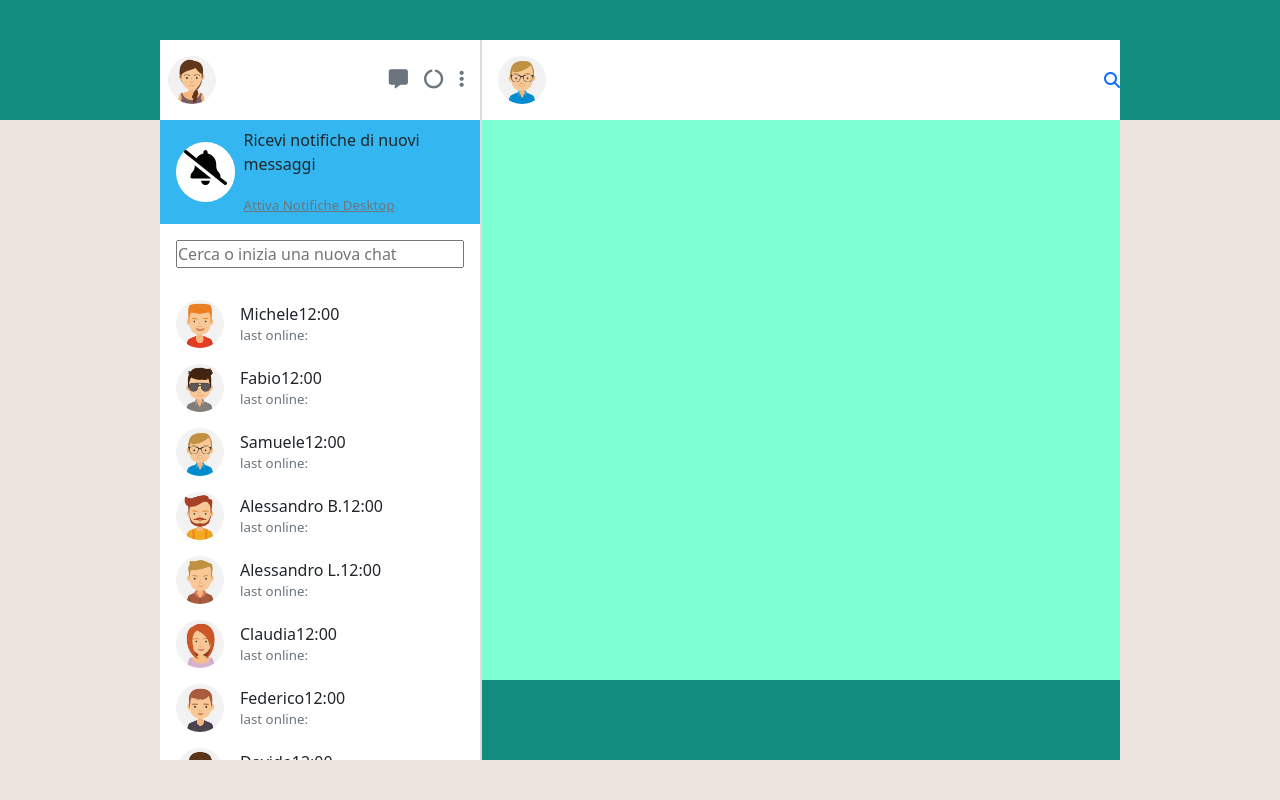
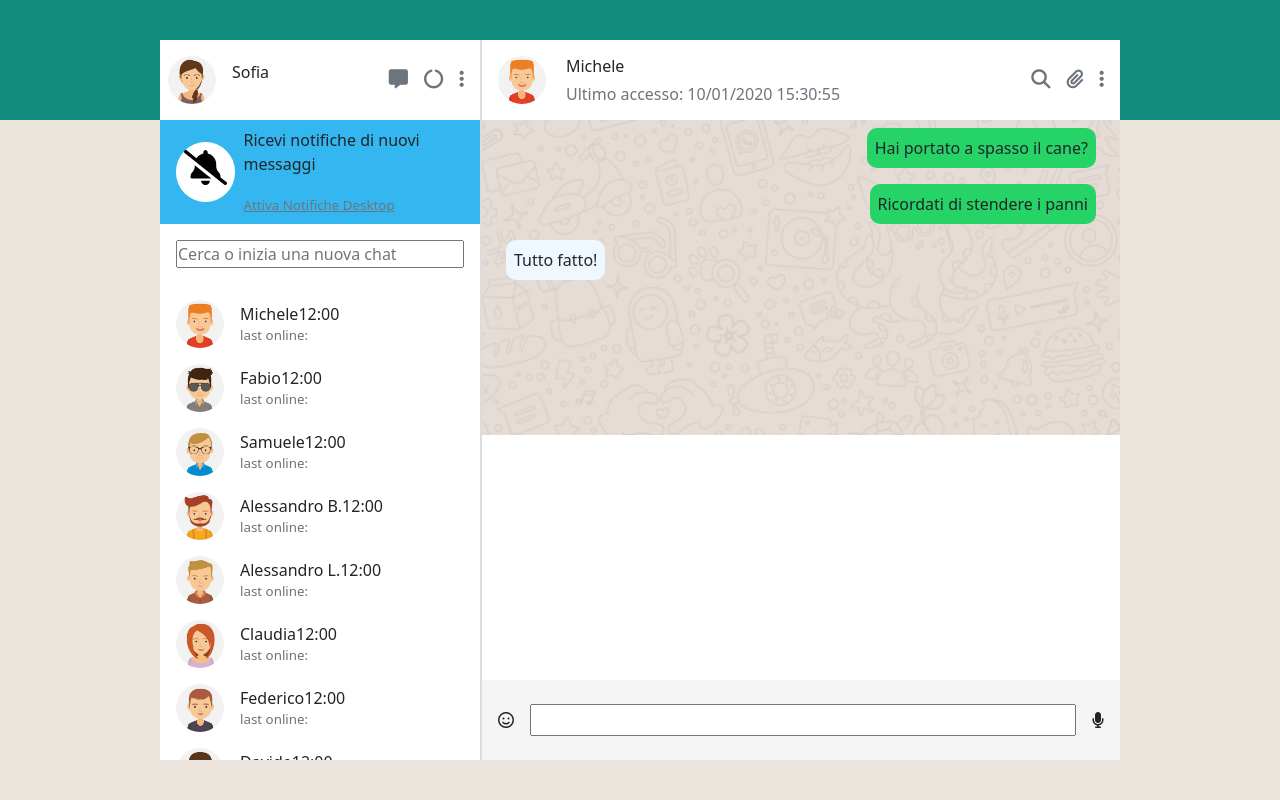
Before and after one commit to Benedetto-Bonaccorso/vue-boolzapp, a plain HTML site: page index.html in a window 1280 px wide. Drawn offline with nearby package versions, Linux system fonts and the light colour scheme.

Commit message:
markup completo per ora

```diff
--- a/assets/css/style.css
+++ b/assets/css/style.css
@@ -76,7 +76,8 @@ body{
 
 }
 
-.user-options>a>i{
+.user-options>a>i,
+.upper-chat-options>a>i{
     font-size: larger;
 }
 
@@ -91,16 +92,39 @@ body{
 }
 
 .upper-chat{
-
     height: 5rem;
 }
 
 .main-chat{
-    background-color: aquamarine;
     height: calc(100% - 10rem);
 }
 
 .lower-chat{
-    background-color: #128C7E;
+    background-color: whitesmoke;
     height: 5rem;
 }
+
+.messages{
+    border-radius: 10px;
+    z-index: 2;
+    width: fit-content;
+}
+
+.messages-background{
+    width: 100%;
+    z-index: 0;
+}
+
+.sent{
+    background-color: #25d366;
+    align-self: flex-end;
+}
+
+.received{
+    background-color: aliceblue;
+}
+
+.message-input{
+    height: 40%;
+    width: 100%;
+}
--- a/assets/js/main.js
+++ b/assets/js/main.js
@@ -1,10 +1,11 @@
 const { createApp } = Vue
 
 createApp({
+
   data() {
     return {
         source: "./assets/img/",
-        counter: 2,
+        counter: 0,
         contacts: [
             {
                 name: 'Michele',
--- a/index.html
+++ b/index.html
@@ -27,8 +27,9 @@
 
 
                             <div class="p-2 user d-flex justify-content-between">
-                                <div class="user-info">
+                                <div class="user-info d-flex align-items-center">
                                     <img src="./assets/img/avatar_io.jpg" alt="my avatar" class="contact-image my-2">
+                                    <p>Sofia</p>
                                 </div>
                                 <div class="user-options d-flex align-items-center">
 
@@ -74,20 +75,40 @@
 
                             <div class="upper-chat d-flex justify-content-between">
 
-                                <img :src="source + 'avatar' + contacts[counter].avatar +'.jpg'" class="contact-image m-3">
+                                <div class="contact-avatar-information d-flex align-items-center">
 
-                                <div class="upper-chat-options d-flex align-items-center">
-                                    <a href="#"><i class="fa-solid fa-magnifying-glass"></i></a>
-                                    <a href="#"></a>
-                                    <a href="#"></a>
+                                    <img :src="source + 'avatar' + contacts[counter].avatar +'.jpg'" class="contact-image m-3">
+
+                                    <div class="contact-name-and-last-access">
+                                        <p class="m-1">{{contacts[counter].name}}</p>
+                                        <p class="text-muted m-1">Ultimo accesso: {{contacts[counter].messages[0].date}}</p>
+                                    </div>
+
+                                </div>
+
+                                <div class="upper-chat-options d-flex align-items-center mx-2">
+                                    <a class="mx-2 text-secondary" href="#"><i class="fa-solid fa-magnifying-glass"></i></a>
+                                    <a class="mx-2 text-secondary" href="#"><i class="fa-solid fa-paperclip"></i></a>
+                                    <a class="mx-2 text-secondary" href="#"><i class="fa-solid fa-ellipsis-vertical"></i></a>
                                 </div>
 
                             </div>
-                            <div class="main-chat">
+                            <div class="main-chat  position-relative">
+
+                                <img src="./assets/img/mine.jpg" class="position-absolute messages-background" alt="">
+
+
+                                <div class="messages-wrapper d-flex flex-column">
+                                    <p class="messages d-inline p-2 my-2 mx-4" v-for="(text, i) in contacts[0].messages" :class="text.status">
+                                        {{text.message}}
+                                    </p>
+                                </div>
 
                             </div>
-                            <div class="lower-chat">
-
+                            <div class="lower-chat d-flex align-items-center">
+                                <i class="fa-regular fa-face-smile mx-3"></i>
+                                <input type="text" class="message-input">
+                                <i class="fa-solid fa-microphone mx-3"></i>
                             </div>
                         </div>
 
```
